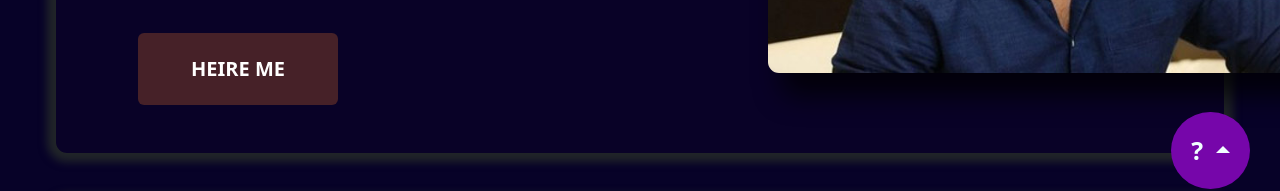
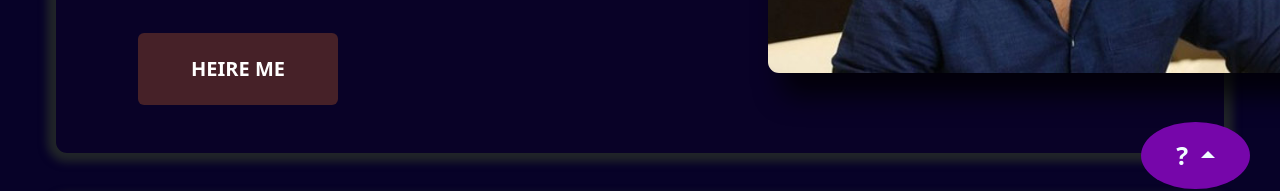
Before and after one commit to hemalatha3539/portfolio-final, a plain HTML site: page index.html in a window 1280 px wide. Shown: the part 611-802 px from the top of the page. Drawn offline with nearby package versions, Linux system fonts and the light colour scheme.

Commit message:
Update style.css

```diff
--- a/style.css
+++ b/style.css
@@ -422,7 +422,7 @@ margin-bottom:-40px;
   background-color: rgb(118, 6, 170);
   color: azure;
   border-radius:50%;
-  padding:20px 20px;
+  padding:15px 35px;
   position: fixed;
   bottom:0;
   right:0;
```
